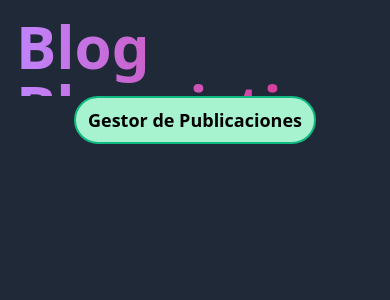
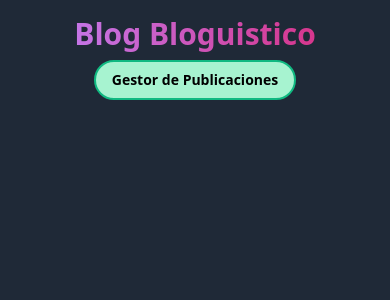
Before and after one commit to Vask3h/ProyectoBlog, a Nuxt app: page / in a window 390 px wide. Shown: the top 300 px of the page. Built offline with nearby package versions, Linux system fonts and the light colour scheme.

Commit message:
WIP
Fix responsive

```diff
--- a/app/components/buttons.vue
+++ b/app/components/buttons.vue
@@ -1,7 +1,17 @@
 <template>
-  <div class="flex gap-4">
+  <div class="flex justify-center w-full">
     <button
-        class=" hover:bg-emerald-500 flex justify-center items-center border border-2 border-emerald-200 bg-emerald-200 w-auto h-12 rounded-full border-2 border-emerald-500 text-black p-3 text-lg font-bold ">
+        class=" hover:bg-emerald-500 flex justify-center items-center border border-2 border-emerald-200 bg-emerald-200   rounded-full border-2 border-emerald-500 text-black p-3  font-bold
+           w-full sm:w-auto
+           h-10 sm:h-12
+           px-4 sm:px-6
+           text-sm sm:text-base lg:text-lg
+           text-black
+           bg-emerald-200
+           border-2 border-emerald-500
+           rounded-full
+           hover:bg-emerald-500
+           transition duration-200">
       {{ buttonName }}
     </button>
   </div>
--- a/app/components/post.vue
+++ b/app/components/post.vue
@@ -35,13 +35,18 @@ export default {
 
 <template>
 
-  <div class="flex flex-col truncate">
+  <div class="bg-gray-800 rounded-xl overflow-hidden shadow-lg
+            flex flex-col
+            h-[380px] sm:h-[400px] lg:h-[420px]
+            hover:scale-105 transition duration-300">
 
-    <nuxt-img :src="imageLink"/>
+  <div class="w-full h-40 sm:h-44 lg:h-48 overflow-hidden" >
+    <nuxt-img  class="w-full h-full object-cover" :src="imageLink"/>
+  </div>
 
     <h2 class="font-bold text-xl">{{ title }}</h2>
     <p>{{ formatSpanishDate(date) }}</p>
-    <p class="truncate">{{ body }}</p>
+    <p class="line-clamp-5">{{ body }}</p>
     <div class="flex gap-5">
       <buttons
           v-if="postManager"
--- a/app/pages/index.vue
+++ b/app/pages/index.vue
@@ -10,15 +10,16 @@ onMounted(loadPosts)
 <template>
 
   <div class=" min-h-screen  bg-gray-800 text-white p-4 "> <!-- Contenedor principal pantalla completa -->
-    <div class="w-full flex justify-center "> <!-- Titulo -->
+    <div class="font-bold text-transparent bg-clip-text
+             text-3xl sm:text-4xl md:text-5xl lg:text-6xl
+             bg-gradient-to-r from-purple-400 to-pink-600
+             text-center"> <!-- Titulo -->
 
-      <h1 class=" h-20 font-bold text-transparent bg-clip-text text-6xl  bg-gradient-to-r from-purple-400 to-pink-600  align-middle ">
         Blog Bloguistico
-      </h1>
 
     </div>
 
-    <div class="w-full flex justify-center gap-10 ">
+    <div class="w-full flex justify-center gap-10 p-2 ">
       <nuxt-link to="postManager">
         <buttons
             buttonName="Gestor de Publicaciones"
@@ -27,9 +28,9 @@ onMounted(loadPosts)
 
     </div>
 
-    <div class="grid grid-cols-3 gap-10 m-10">
+    <div class="grid grid-cols-1 sm:grid-cols-2 lg:grid-cols-3 xl:grid-cols-4 gap-6">
 
-      <div v-for="post in posts" :key="post.id" class="border rounded p-2">
+      <div v-for="post in posts" :key="post.id" class=" rounded p-2">
         <NuxtLink :to="`/post/${post.id}`">
           <post
               :id="post.id"
--- a/app/pages/postManager.vue
+++ b/app/pages/postManager.vue
@@ -18,7 +18,7 @@ onMounted(loadPosts)
 
     </div>
 
-    <div class="w-full flex justify-center gap-5 ">
+    <div class="w-full flex justify-center gap-5 p-2 ">
       <nuxt-link to="/">
         <buttons
             buttonName="Volver al Blog"
@@ -32,8 +32,9 @@ onMounted(loadPosts)
 
     </div>
 
-    <div class="grid grid-cols-3 gap-10  align-items-center m-10 "> <!-- Publicaciones -->
-      <div v-for="post in posts" :key="post.id" class="border rounded p-2 " >
+    <div class="grid grid-cols-1 sm:grid-cols-2 lg:grid-cols-3 xl:grid-cols-4 gap-6 ">
+
+    <div v-for="post in posts" :key="post.id" class=" rounded p-2 " >
         <post
             :id = "post.id"
             :title="post.titulo"
```
